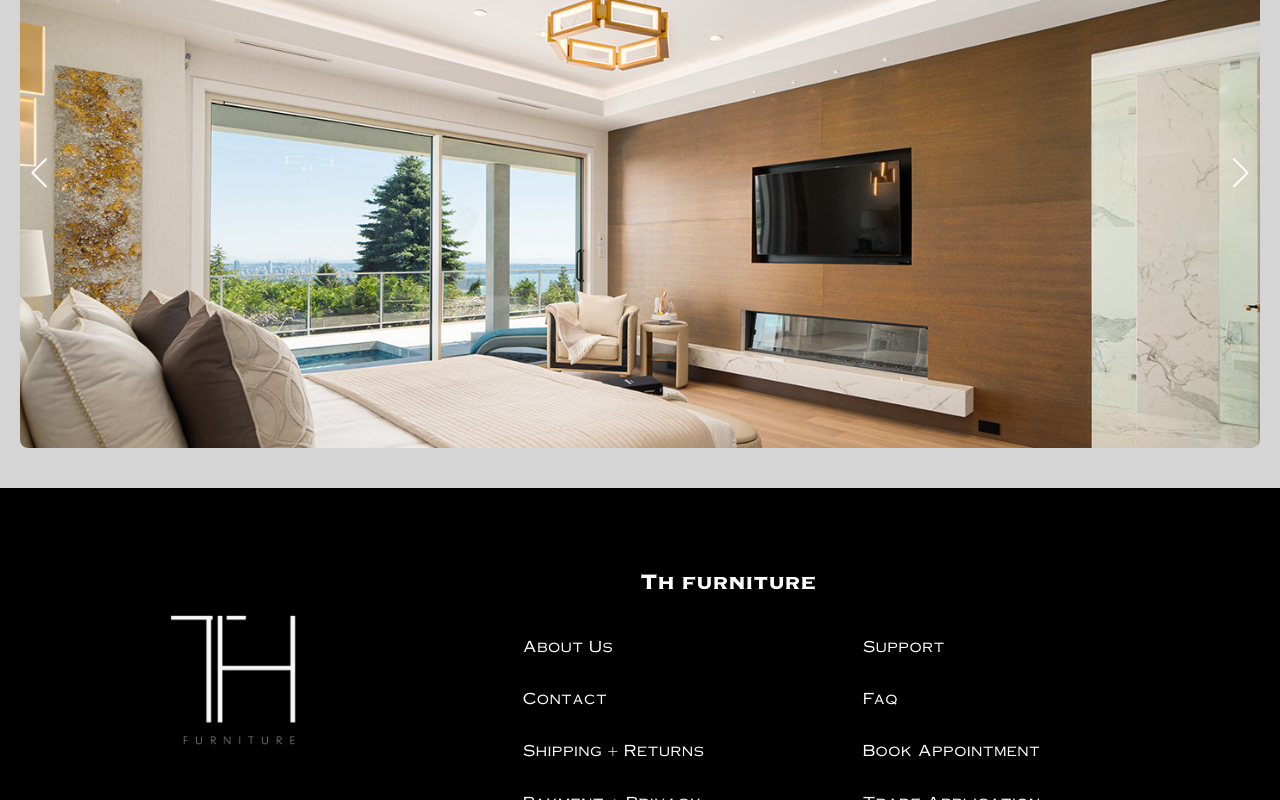
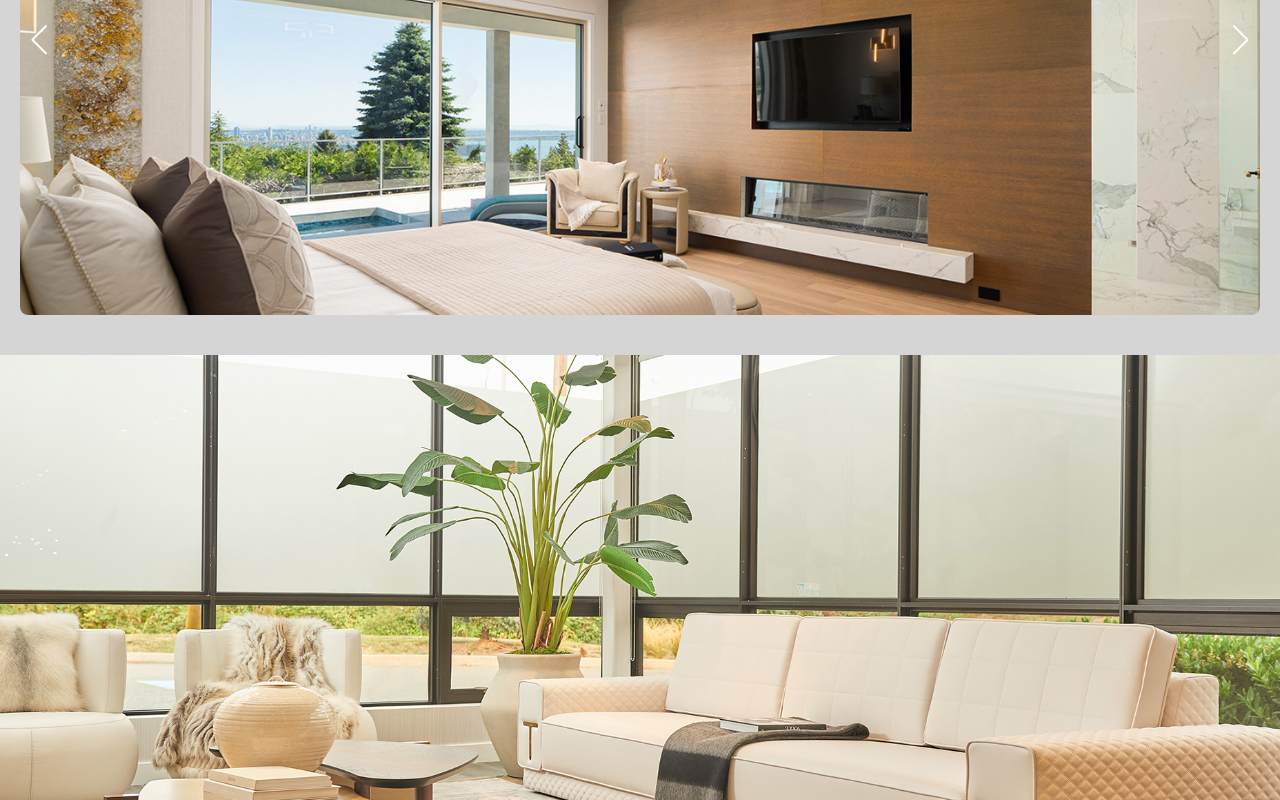
Before and after one commit to qbixmex/the-furniture, a Next.js app: page / in a window 1280 px wide. Shown: the part 2000-2800 px from the top of the page. Built offline with nearby package versions, Linux system fonts and the light colour scheme.

Commit message:
Contact Section Added to Home

```diff
--- a/package.json
+++ b/package.json
@@ -1,6 +1,6 @@
 {
   "name": "the-furniture",
-  "version": "0.5.5",
+  "version": "0.5.6",
   "private": true,
   "scripts": {
     "dev": "next dev",
--- a/src/app/page.tsx
+++ b/src/app/page.tsx
@@ -2,6 +2,7 @@ import Image from "next/image";
 import { Button } from "./(components)";
 import Slider from "./(components)/ui/slider";
 import { sofasResized, inspiration } from "@/data/furniture";
+import Link from "next/link";
 
 export default function Home() {
   return (
@@ -10,7 +11,7 @@ export default function Home() {
         <Image
           src="/images/home/00-the-one-sofa.jpg"
           alt="The Furniture Sofa"
-          className="w-full max-w-[1440px] lg:auto object-cover object-left-top"
+          className="w-full max-w-[1440px] lg:h-full lg:max-h-[720px] object-cover object-center"
           width={1440}
           height={960}
           style={{ aspectRatio: "3 / 2" }}
@@ -43,6 +44,19 @@ export default function Home() {
         </h2>
         <Slider className="relative z-0" slides={inspiration} />
       </section>
+      <section className="relative">
+        <Image
+          src="/images/home/th-furniture-contact.jpg"
+          alt="The Furniture Sofa"
+          className="relative w-full max-w-[1440px] lg:h-[720px] object-cover object-center z-0"
+          width={1440}
+          height={960}
+          style={{ aspectRatio: "3 / 2" }}
+        />
+        <Link href="/contact">
+          <Button className="absolute left-0 right-0 mx-auto w-[300px] bottom-5 z-1">contact</Button>
+        </Link>
+      </section>
     </>
   );
 }
```
Also changed, not shown: public/images/home/th-furniture-contact.jpg (added).
